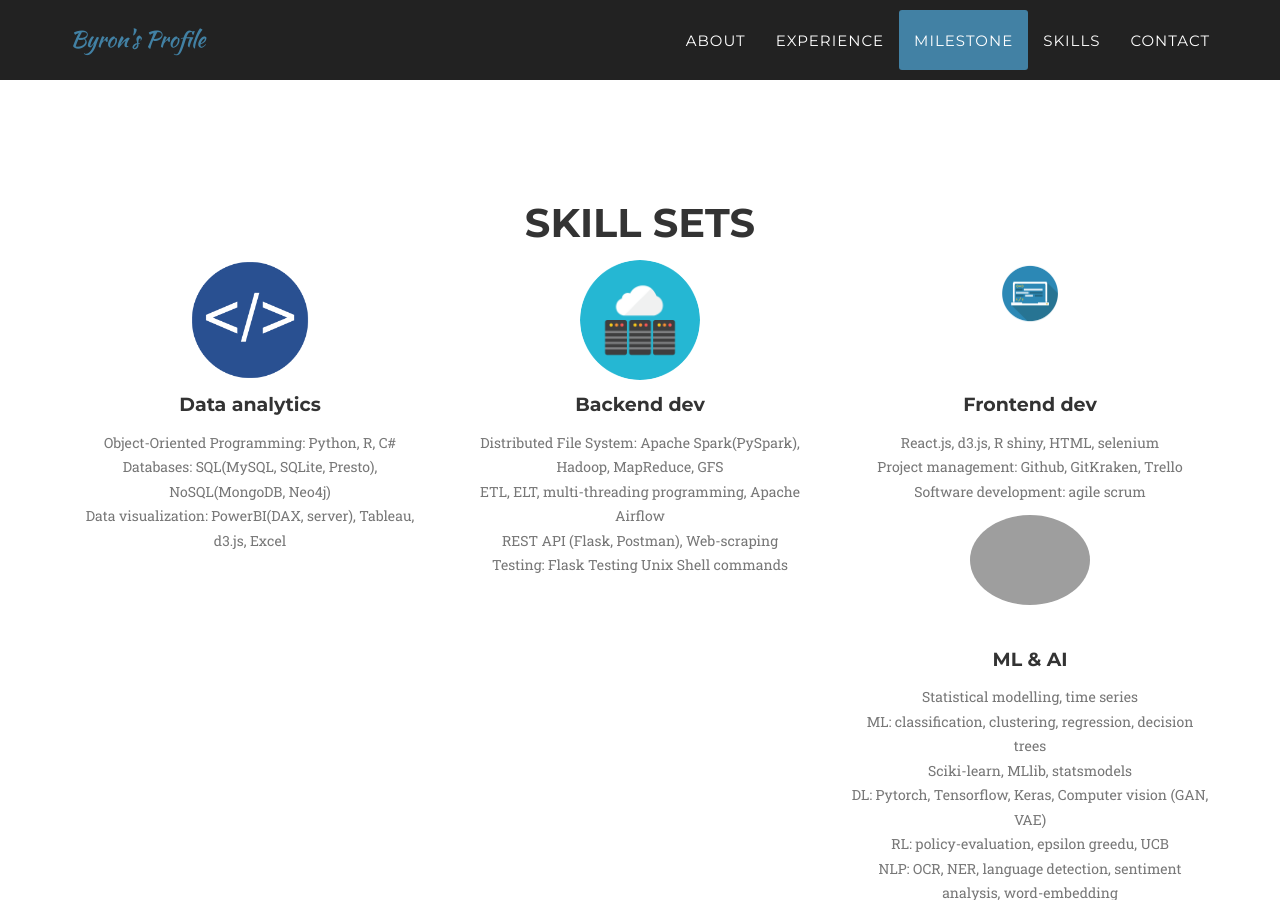
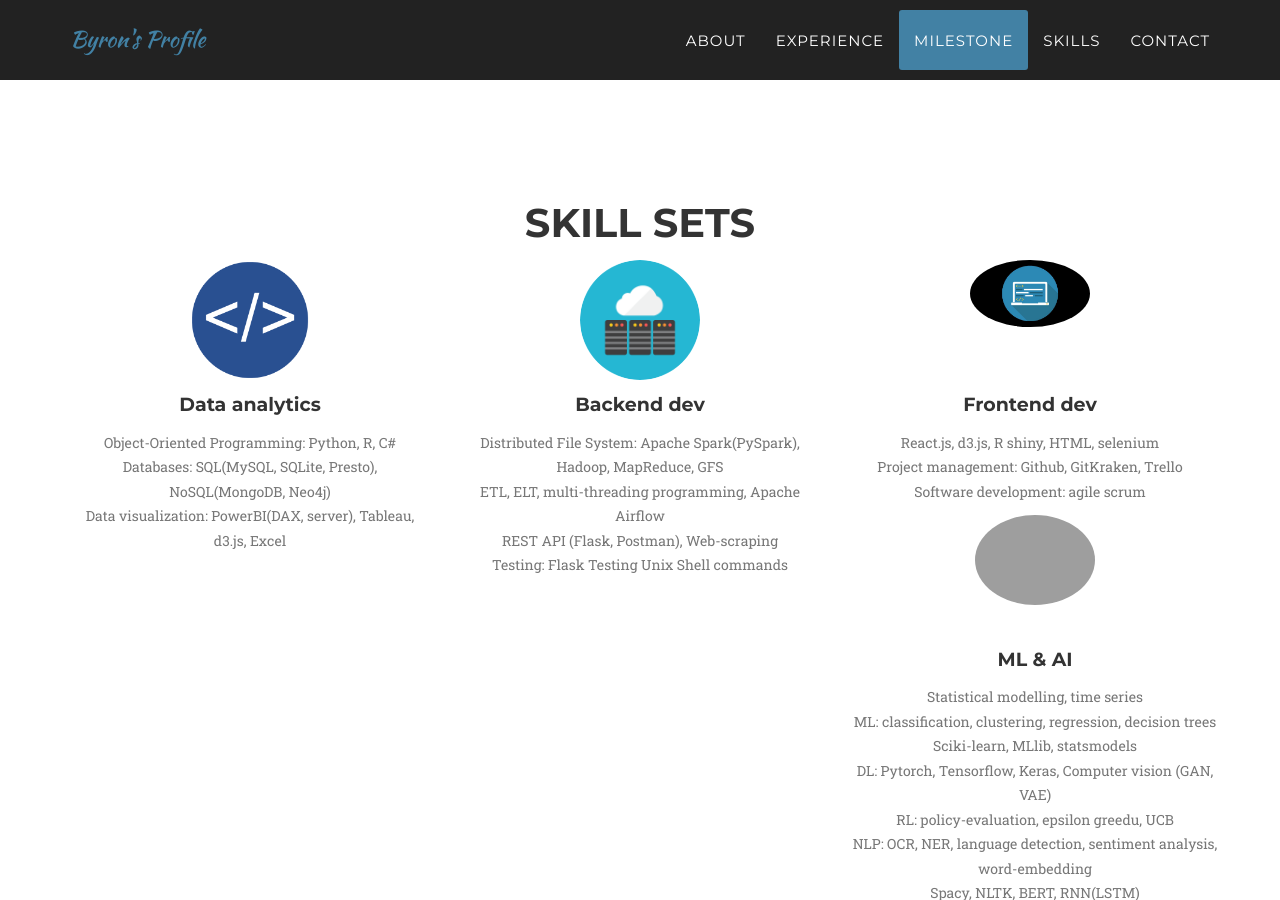
Before and after one commit to yingjiebyron/byron.GitHub.io, a Jekyll site: the page built from index.html, in a window 1280 px wide and 900 px high, scrolled down 5593 px. Built offline with Jekyll 4.4.1, drawn with Linux system fonts in a browser that asks for light colours; some web fonts are replaced.

Commit message:
fix skills

```diff
--- a/_includes/skills.html
+++ b/_includes/skills.html
@@ -7,6 +7,7 @@
                 <!-- <h3 class="section-subheading text-muted">Lorem ipsum dolor sit amet consectetur.</h3> -->
             </div>
         </div>
+
         <div class="row text-center">
             <div class="col-md-4">
                 <span class="fa-stack fa-4x">
@@ -49,6 +50,8 @@
                     Software development: agile scrum<br>
                 </p>
             </div>
+
+        <div class="row text-center">
             <div class="col-md-4">
                 <span class="fa-stack fa-4x">
                     <!-- <i class="fa fa-circle fa-stack-2x text-primary"></i>
```
Also changed, not shown: img/skills/finance.png, img/skills/frontend.jpg.
